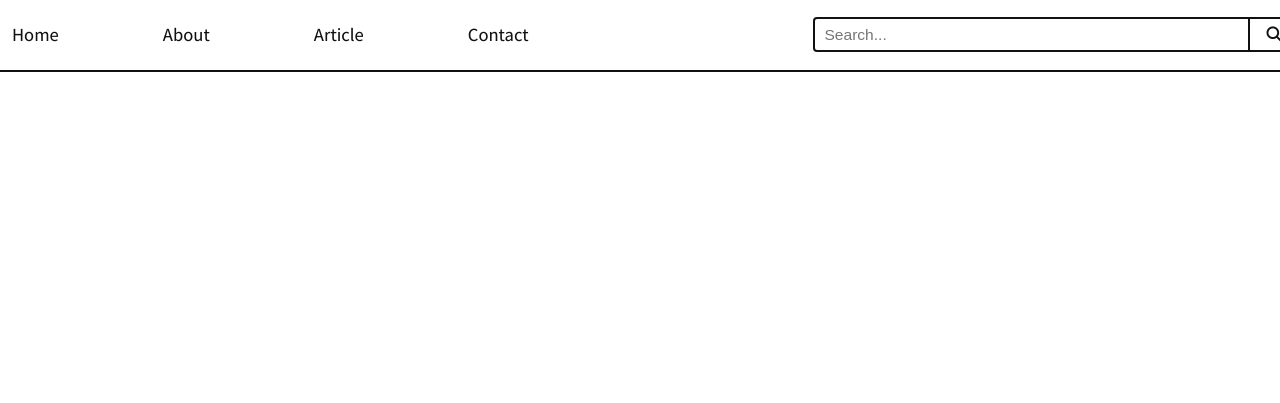
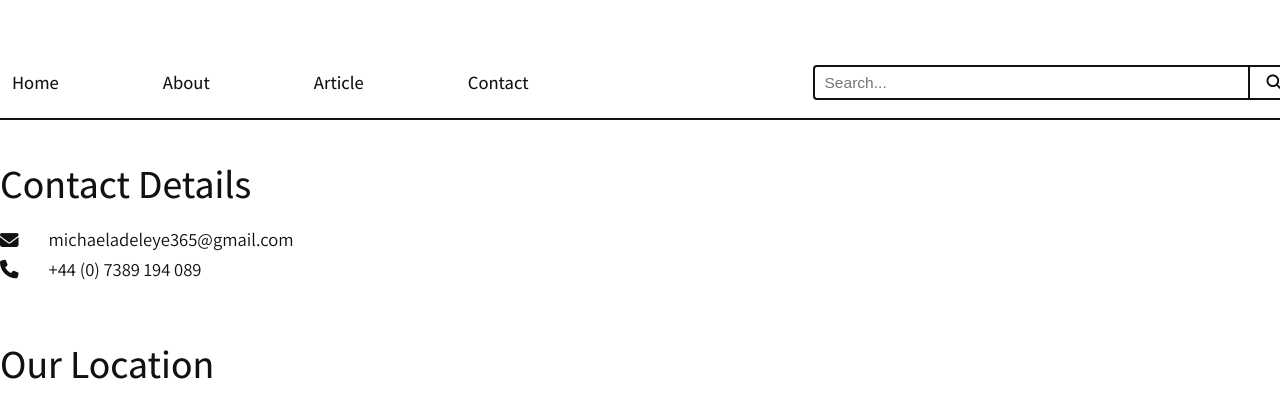
Before and after one commit to Tiger-Catori/Blogging-Website, a Flask app: page /contact in a window 1280 px wide. Shown: the top 403 px of the page. Run offline with Flask 3, Linux system fonts and the light colour scheme; some libraries are stand-ins or nearby versions.

Commit message:
Adding Contact page.

```diff
--- a/static/css/contact.css
+++ b/static/css/contact.css
@@ -0,0 +1,52 @@
+.contact__section {
+    display: flex;
+}
+
+.contact__container {
+    display: flex;
+    justify-content: space-between;
+    flex-wrap: wrap;
+    row-gap: 4.8rem;
+}
+
+.contact__container h2 {
+    font-size: var(--fs-h1);
+    margin-bottom: 1rem;
+    font-weight: var(--fw-semibold);
+}
+
+.contact__box {
+    flex: 0 0 50%;
+}
+
+.map__box {
+    flex: 0 0 50%;
+}
+
+.contact__list {
+    list-style: none;
+}
+.contact__item {
+    display: flex;
+    align-items: center;
+}
+
+.contact__link {
+    display: flex;
+    align-items: center;
+    color: var(--dark-color);
+    text-decoration: none;
+    column-gap: 3rem;
+}
+
+.contact__link:hover span {
+    text-decoration: underline;
+}
+
+.google__map {
+    outline: none;
+    width: 60rem;
+    /*width: 100%;*/
+    aspect-ratio: 16 / 9;
+    /*aspect-ratio: 9 / 16;*/
+}
--- a/static/css/footer.css
+++ b/static/css/footer.css
@@ -1,7 +1,7 @@
 .footer__section {
     position: relative;
     margin-top: auto;
-    padding: 2rem 0.6rem;
+    padding: 2rem 0;
     border-top: 2px solid #111;
 
     color: var(--dark-color);
@@ -109,6 +109,7 @@
     justify-content: space-evenly;
     padding-top: 2.4rem;
     border-top: 2px solid #111;
+    margin-top: -2rem;
 }
 
 .footer__bottom a {
--- a/templates/about.html
+++ b/templates/about.html
@@ -1,4 +1,4 @@
-{% extends 'base.html'%} {% block content%}
+{% extends 'base.html'%} {% block content %}
 
 <div class="about__section">
     <div class="about__container">
--- a/templates/base.html
+++ b/templates/base.html
@@ -24,6 +24,10 @@
         <link
             rel="stylesheet"
             href="{{ url_for('static', filename='css/about.css') }}"
+        />
+        <link
+            rel="stylesheet"
+            href="{{ url_for('static', filename='css/contact.css') }}"
         />
     </head>
     <body>
--- a/templates/contact.html
+++ b/templates/contact.html
@@ -1,7 +1,39 @@
 {% extends 'base.html' %} {% block content %}
 
 <div class="contact__section">
-    <div class="contact__container"></div>
+    <div class="contact__container">
+        <div class="contact__box">
+            <h2 class="contact__heading">Contact Details</h2>
+            <ul class="contact__list">
+                <li class="contact__item">
+                    <a
+                        href="mailto:michaeladeleye365@gmail.com"
+                        class="contact__link"
+                        ><i class="fa fa-envelope"></i
+                        ><span>michaeladeleye365@gmail.com<span></a
+                    >
+                </li>
+                <li class="contact__item">
+                    <a href="tel:07389194089" class="contact__link"
+                        ><i class="fa fa-phone"></i><span>+44 (0) 7389 194 089</span></a
+                    >
+                </li>
+                <li class="contact__item">
+                    <a class="contact__link"></a>
+                </li>
+            </ul>
+        </div>
+        <div class="maps__box">
+            <h2>Our Location</h2>
+            <iframe
+                class="google__map"
+                src="https://www.google.com/maps/embed?pb=!1m18!1m12!1m3!1d2483.645968475703!2d-0.14446492291441032!3d51.50136397181196!2m3!1f0!2f0!3f0!3m2!1i1024!2i768!4f13.1!3m3!1m2!1s0x48760520cd5b5eb5%3A0xa26abf514d902a7!2sBuckingham%20Palace!5e0!3m2!1sen!2suk!4v1772745696888!5m2!1sen!2suk"
+                allowfullscreen=""
+                loading="lazy"
+                referrerpolicy="no-referrer-when-downgrade"
+            />
+        </div>
+    </div>
 </div>
 
 {% endblock %}
```
